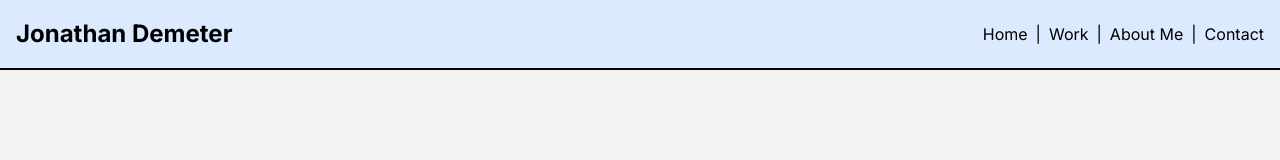
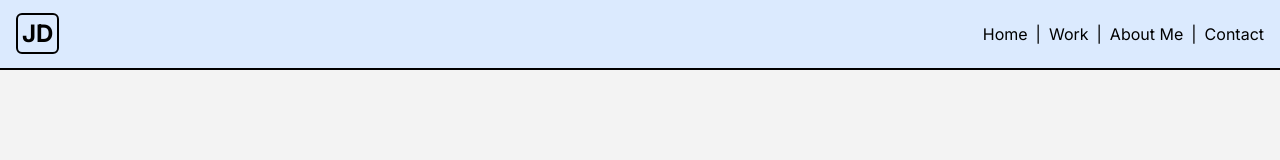
Before and after one commit to demeterj/my-site, a Next.js app: page / in a window 1280 px wide. Shown: the top 160 px of the page. Built offline with nearby package versions, Linux system fonts and the light colour scheme.

Commit message:
Update Logo to my initials

```diff
--- a/src/app/Logo.tsx
+++ b/src/app/Logo.tsx
@@ -2,7 +2,7 @@ export default function Logo() {
 
   return (
     <div className="flex justify-between">
-      <a href="/"><span className="text-2xl font-bold"> Jonathan Demeter </span></a>
+      <a href="/"><span className="text-2xl font-bold border-solid border-2 border-black p-1 rounded-md"> JD </span></a>
     </div>
   )
 }
```
